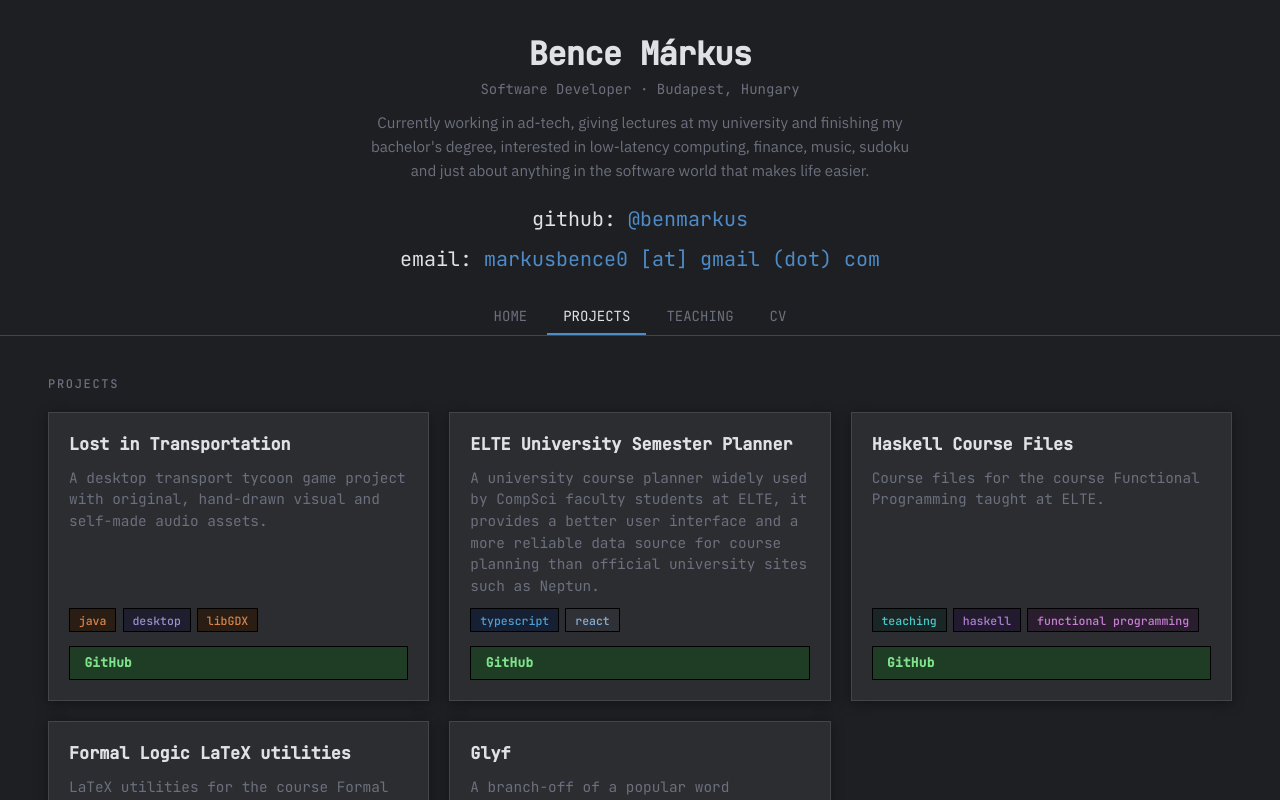
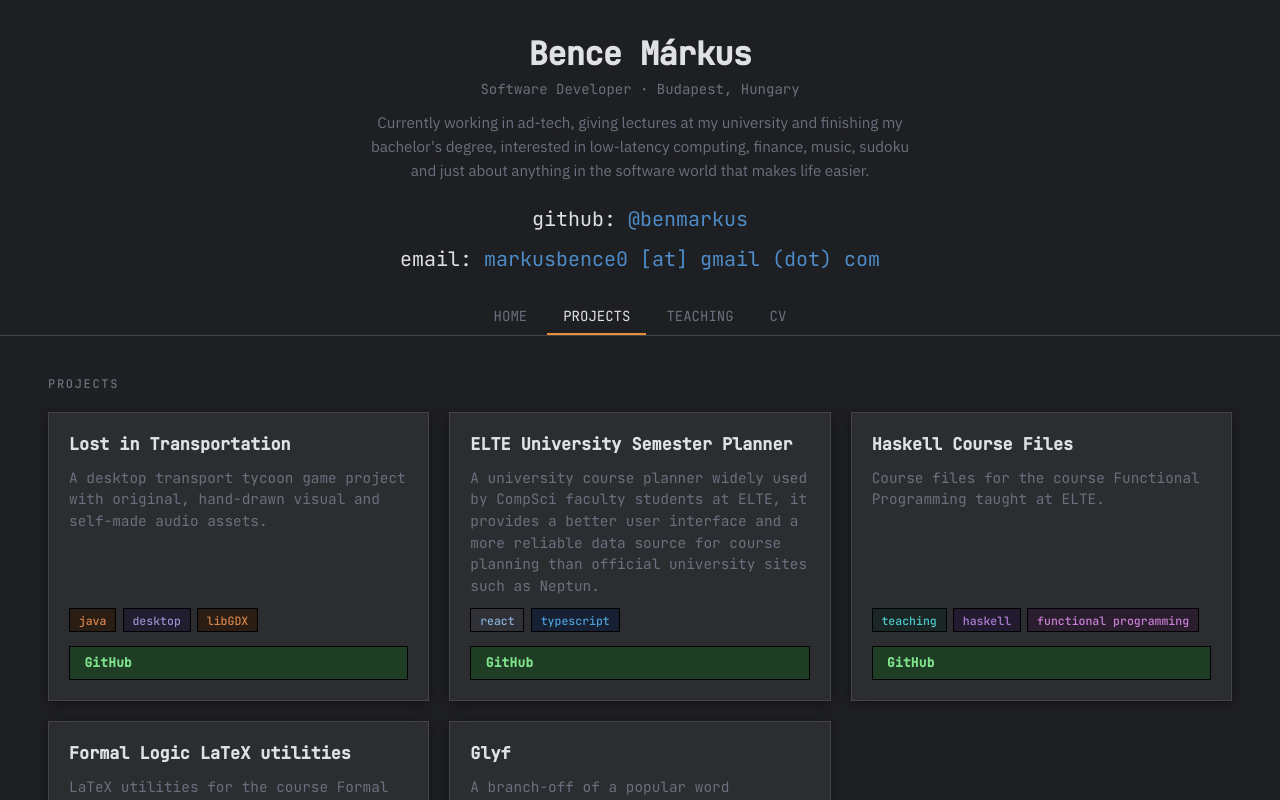
Before and after one commit to benmarkus/benmarkus.github.io, an Angular app: page /projects in a window 1280 px wide. Shown: the top 800 px of the page. Built offline with nearby package versions, Linux system fonts and the light colour scheme.

Commit message:
change accent coloring to orange on pageselector

```diff
--- a/src/app/features/layout/navbar/navbar.css
+++ b/src/app/features/layout/navbar/navbar.css
@@ -18,5 +18,5 @@
 .nav-link:hover,
 .nav-link.active {
   color: var(--color-text-primary);
-  border-bottom-color: var(--color-accent);
+  border-bottom-color: #e68f38;
 }
--- a/src/data/projects.json
+++ b/src/data/projects.json
@@ -11,7 +11,7 @@
     "title": "ELTE University Semester Planner",
     "url": "https://github.com/slashwarm/elte-orarend",
     "description": "A university course planner widely used by CompSci faculty students at ELTE, it provides a better user interface and a more reliable data source for course planning than official university sites such as Neptun.",
-    "tags": ["typescript", "react"]
+    "tags": ["react", "typescript"]
   },
   {
     "id": 3,
@@ -32,6 +32,6 @@
     "title": "Glyf",
     "url": "https://github.com/orgs/glyf-game/repositories",
     "description": "A branch-off of a popular word completion board game with extra spins.",
-    "tags": ["c#", "react", "typescript", "postgre"]
+    "tags": ["c#", "react", "zustand", "typescript", "postgre", "asp.net"]
   }
 ]
```
